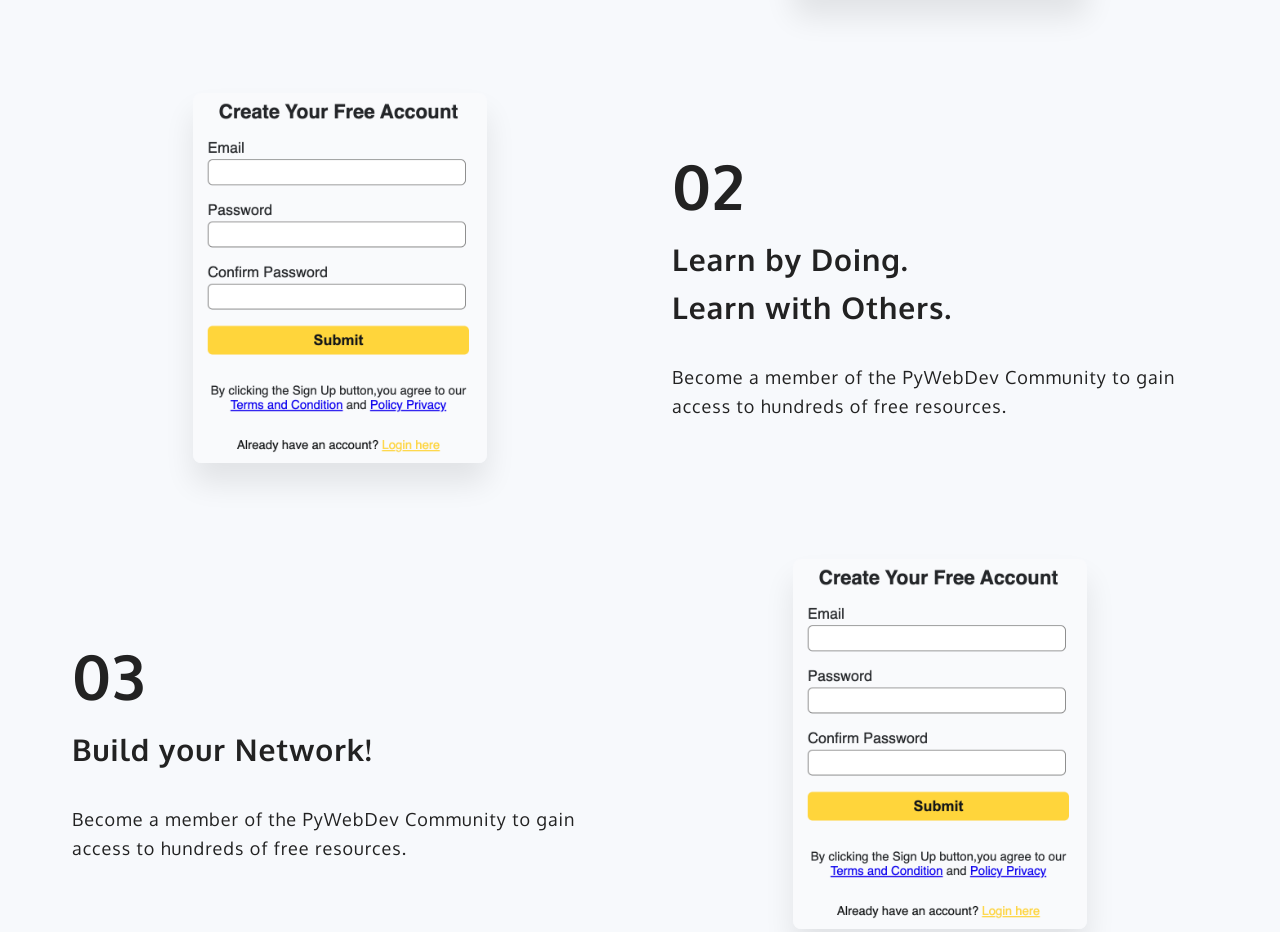
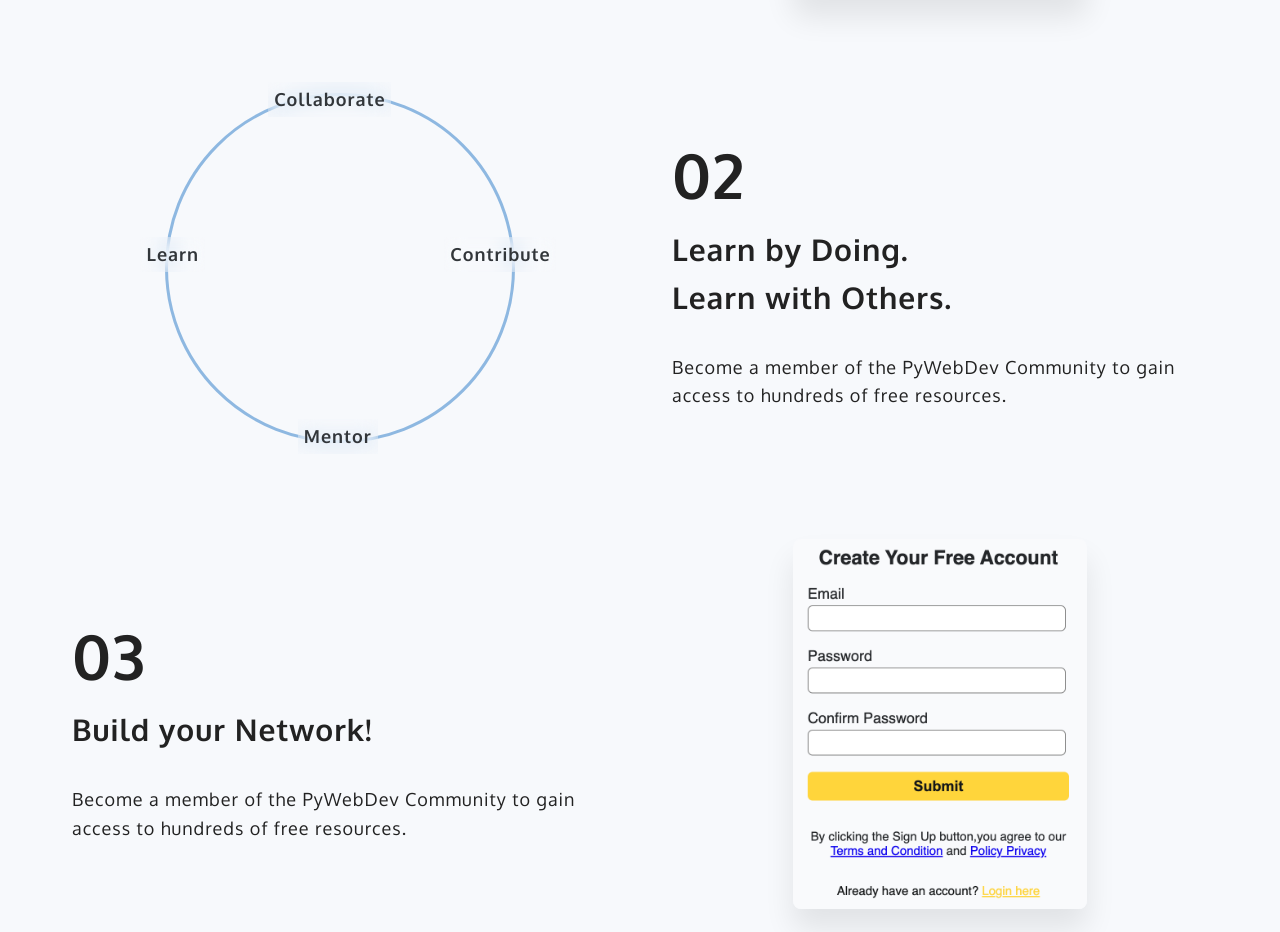
Before and after one commit to Jose-Servin/AllThingsAPI, a plain HTML site: page HTML_CSS/WebDesign/PyWebDev/index.html in a window 1280 px wide. Shown: the part 1490-2422 px from the top of the page. Drawn offline with Linux system fonts and the light colour scheme.

Commit message:
adding step 2 diagram

```diff
--- a/HTML_CSS/WebDesign/PyWebDev/index.html
+++ b/HTML_CSS/WebDesign/PyWebDev/index.html
@@ -145,7 +145,14 @@
           </div>
           <!-- IMAGE 2-->
           <div class="why-join-image">
-            <img src="../images/sign-up-form.png" alt="" />
+            <div class="parent-circle-div">
+              <div id="circle">
+                <span id="collaborate">Collaborate</span>
+                <span id="contribute">Contribute</span>
+                <span id="mentor">Mentor</span>
+                <span id="learn">Learn</span>
+              </div>
+            </div>
           </div>
           <!-- STEP 2 -->
           <div class="why-join-text-box">
@@ -174,6 +181,17 @@
           </div>
         </div>
       </section>
+
+      <section class="section-courses">
+        <div class="section-heading container">
+          <span>Courses</span>
+          <h2>Pick a course and get started right away!</h2>
+        </div>
+      </section>
     </main>
+    <script type="module">
+      import mermaid from "https://cdn.jsdelivr.net/npm/mermaid@9/dist/mermaid.esm.min.mjs";
+      mermaid.initialize({ startOnLoad: true });
+    </script>
   </body>
 </html>
--- a/HTML_CSS/WebDesign/PyWebDev/style.css
+++ b/HTML_CSS/WebDesign/PyWebDev/style.css
@@ -325,6 +325,43 @@ body {
   border-radius: 8px;
 }
 
+#circle {
+  border-radius: 50%;
+  width: 350px;
+  height: 350px;
+  border: 3px solid #1970c278;
+  position: relative;
+}
+
+#circle span {
+  font-size: 1.8rem;
+  font-weight: 600;
+  backdrop-filter: blur(10px);
+  padding: 3px 6px;
+}
+
+#collaborate {
+  position: absolute;
+  top: -4%;
+  right: 35%;
+  backdrop-filter: blur(10px);
+}
+#contribute {
+  position: absolute;
+  top: 41%;
+  right: -13%;
+}
+#mentor {
+  position: absolute;
+  bottom: -4%;
+  right: 39%;
+}
+#learn {
+  position: absolute;
+  top: 41%;
+  left: -8%;
+}
+
 /* ******************************************* */
 /* OLD */
 /* ******************************************* */
```
